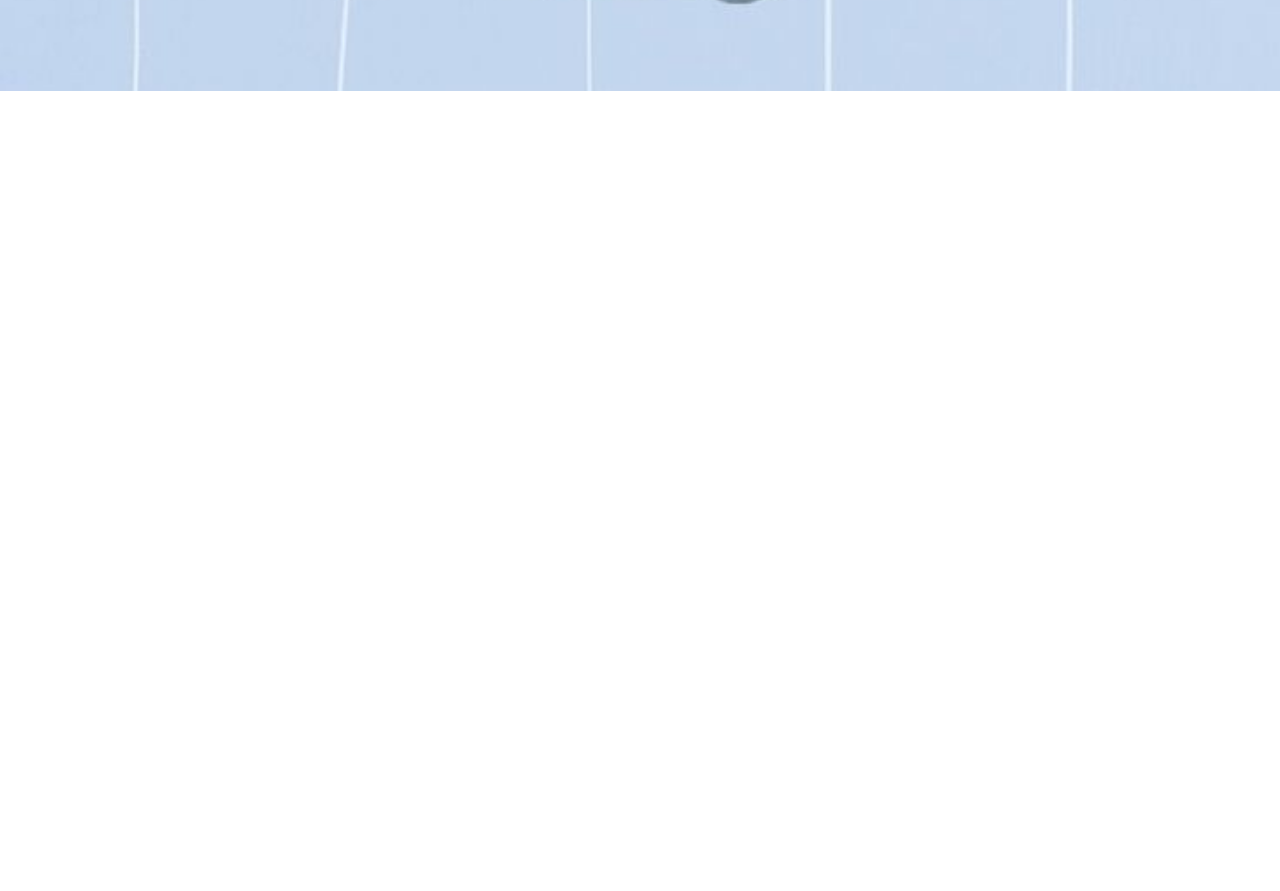
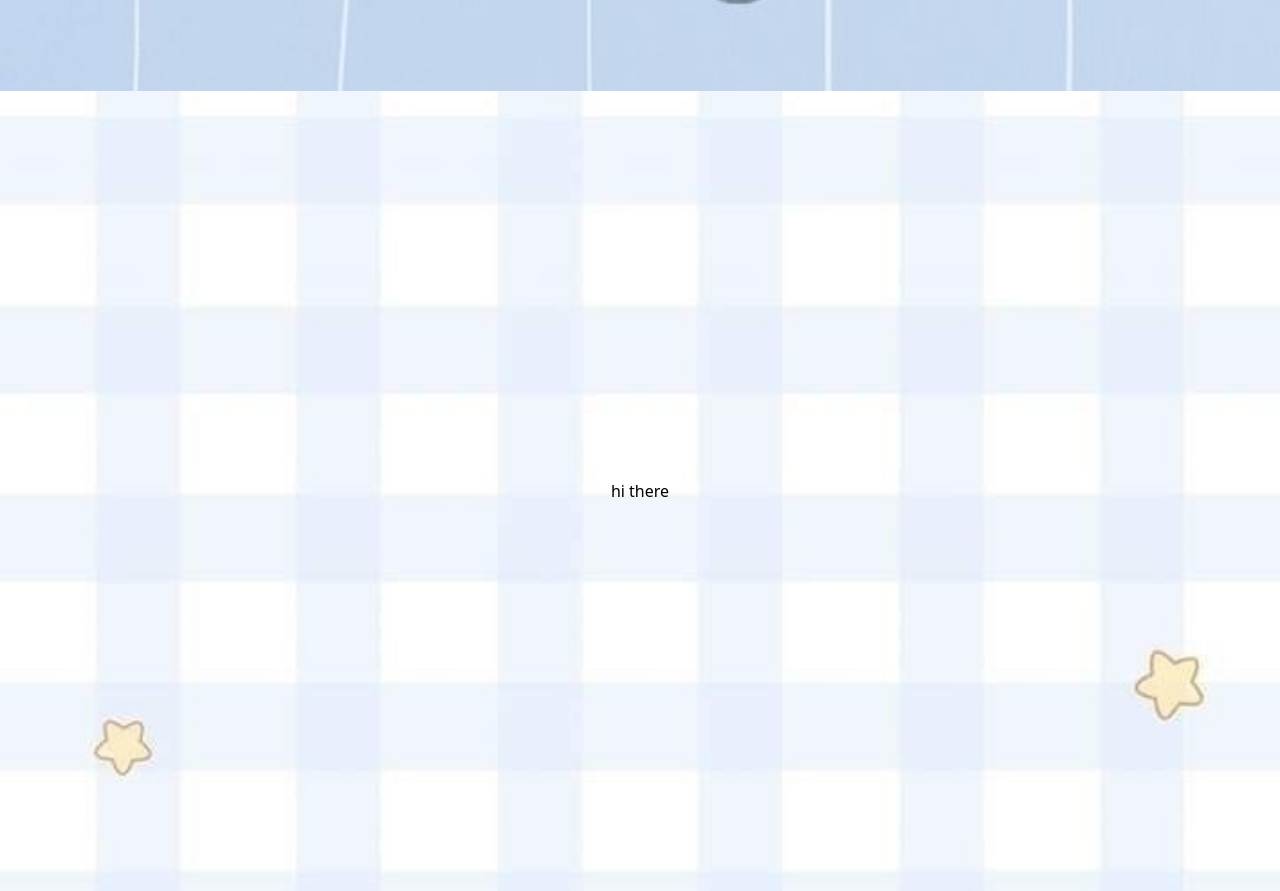
Before and after one commit to femnixx/anniversary, a React (Vite) app: page / in a window 1280 px wide. Shown: the part 709-1600 px from the top of the page. Before the commit the page ends 800 px from the top, so only its background shows below. Built offline with nearby package versions, Linux system fonts and the light colour scheme.

Commit message:
Added king cinnamoroll

```diff
--- a/src/App.tsx
+++ b/src/App.tsx
@@ -5,10 +5,13 @@ function App() {
     <>
     {/* splashscreen */}
     <div className="w-screen h-screen bg-[url('./assets/cinnamy.jpg')] bg-cover bg-center">
-
     </div>
     {/* content */}
-    {/* <div className="w-screen h-screen bg-[url('./assets/bluebackground.jpg')] bg-cover bg-center"></div> */}
+    <div className="w-screen h-screen bg-[url('./assets/bluebackground.jpg')] bg-cover bg-center">
+      <div className='w-full h-full flex flex-col justify-center items-center'>
+          <p>hi there</p>
+      </div>
+    </div>
 
     </>
   )
```
Also changed, not shown: src/assets/kingcinnamoroll.gif (added).
